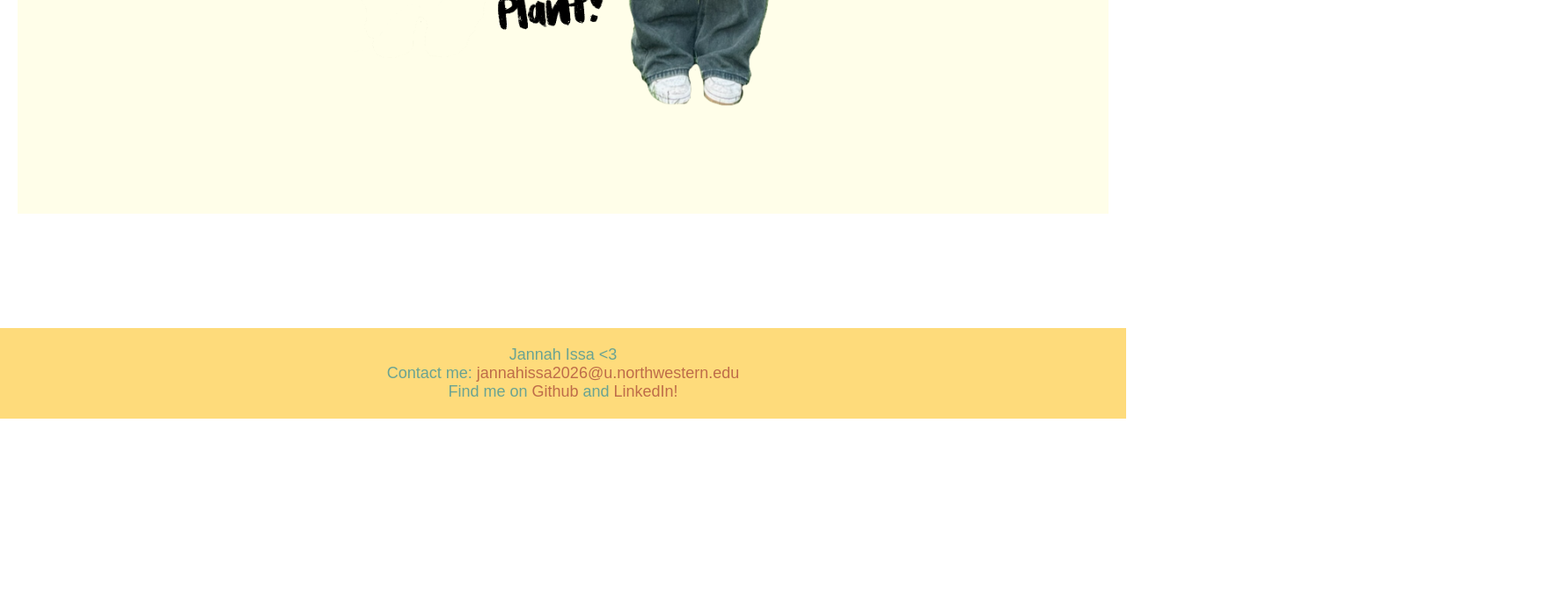
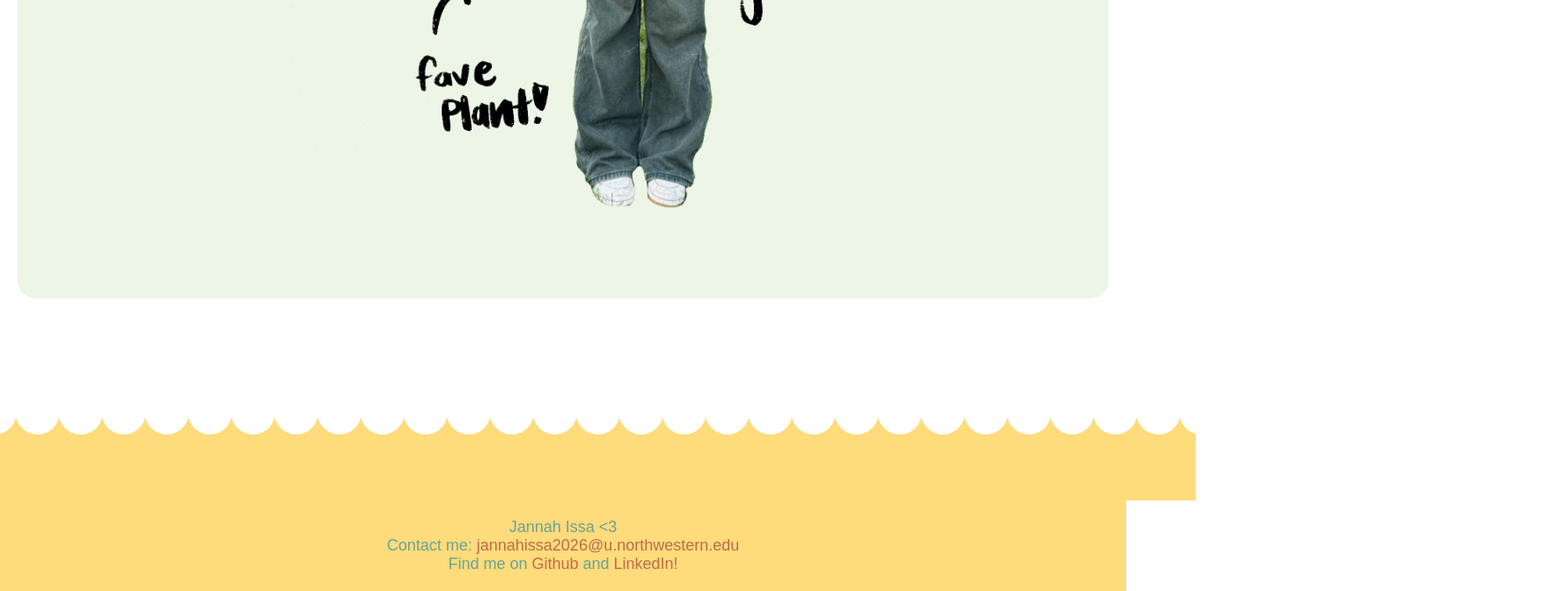
Before and after one commit to Jannahissa/website, a plain HTML site: page index.html in a window 1280 px wide. Shown: the part 6760-7432 px from the top of the page at 88% size, 1780 px wide, since content can reach past the window. Before the commit the page ends 7236 px from the top, so only its background shows below. Drawn offline with Linux system fonts and the light colour scheme; a web font is replaced by a local one.

Commit message:
scallops

```diff
--- a/index.html
+++ b/index.html
@@ -299,6 +299,8 @@
 </section>
 
 <footer class="footer">
+    <div class="scallop-down-3"></div>
+    </div>
     <div class="footer-text">
         <p> Jannah Issa <3 </p>
         <p>Contact me: <a href="mailto:jannahissa2026@u.northwestern.edu">jannahissa2026@u.northwestern.edu</a></p>
--- a/styles.css
+++ b/styles.css
@@ -426,9 +426,10 @@
 
 /* Contact Section */
 .contact-container {
-    padding: 100px 300px;
+    padding: 80px 300px;
     text-align: center;
-    background-color: #fffee9;
+    background-color: #e6f2deb8;
+    border-radius: 20px;
 }
 
 .contact-content {
@@ -444,7 +445,7 @@
 }
 
 .contact-text h2 {
-    font-size: 56px;
+    font-size: 66px;
     color: #f79a71;
     margin-bottom: 20px;
     font-family: "danfo", serif;
@@ -459,7 +460,9 @@
 
 .contact-buttons {
     flex: 1;
-    text-align: left;
+    text-align: center;
+    transform: translateX(30%);
+
 }
 
 .contact-buttons a {
@@ -487,6 +490,7 @@
 .contact-image {
     flex: 1;
     text-align: left;
+    transform: translateX(-10%);
 }
 
 .contact-image img {
@@ -563,6 +567,14 @@
     height:100px;
     width:100%;
     background: -webkit-gradient(radial, 50% 0, 10, 50% 0, 40, from(#ffffffb8), color-stop(0.49, #ffffffb8), color-stop(0.51, #e6f2deb8), to(#e6f2deb8));
+  -webkit-background-size: 49px 100%;
+  }
+
+  .scallop-down-3{
+    height:100px;
+    width:120%;
+    transform: translateY(-20%) translateX(-10%);
+    background: -webkit-gradient(radial, 50% 0, 10, 50% 0, 40, from(#ffffff), color-stop(0.49, #ffffff), color-stop(0.51, #fedb7b), to(#fedb7b));
   -webkit-background-size: 49px 100%;
   }
 .project-block {
```
